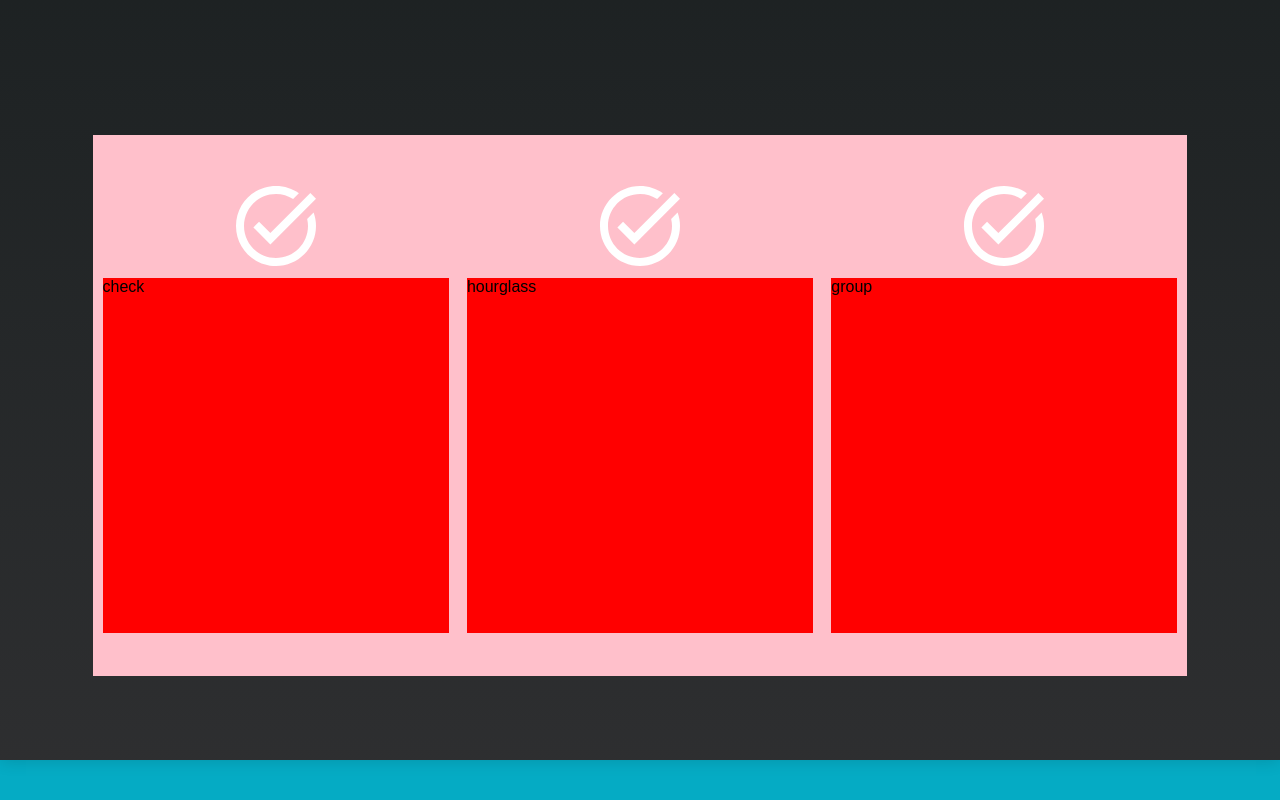
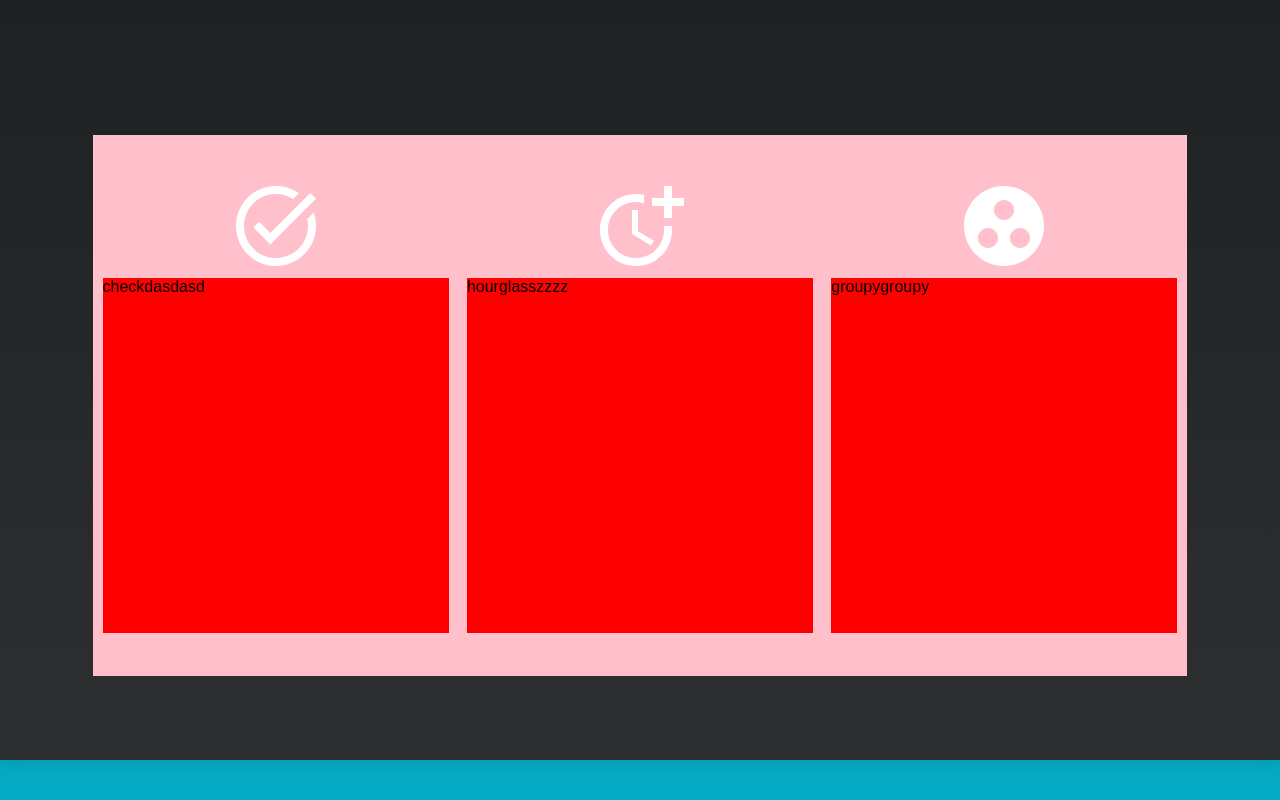
Before and after one commit to AbbaTek-Group/mp-connect, a React (Create React App) app in the folder mp-connect/: page / in a window 1280 px wide. Shown: the part 1471-2271 px from the top of the page. Built offline with nearby package versions, Linux system fonts and the light colour scheme; a web font is replaced by a local one.

Commit message:
Update IconBox.tsx

```diff
--- a/mp-connect/src/components/landing/content/IconBox.tsx
+++ b/mp-connect/src/components/landing/content/IconBox.tsx
@@ -1,15 +1,31 @@
 import { Box } from "@mui/material";
 import TaskAltIcon from "@mui/icons-material/TaskAlt";
+import MoreTimeIcon from "@mui/icons-material/MoreTime";
+import GroupWorkIcon from "@mui/icons-material/GroupWork";
 import { inline } from "../../../styles";
 import { IconBoxProps } from "../../../types";
 
 export const IconBox = ({ id }: IconBoxProps) => {
+  // renders icon & text conditionally according to id
+
   return (
     <Box sx={inline.secondDivSx.iconBox.container}>
       <Box>
-        <TaskAltIcon sx={inline.secondDivSx.iconBox.icon} />
+        {id === "check" ? (
+          <TaskAltIcon sx={inline.secondDivSx.iconBox.icon} />
+        ) : id === "hourglass" ? (
+          <MoreTimeIcon sx={inline.secondDivSx.iconBox.icon} />
+        ) : (
+          <GroupWorkIcon sx={inline.secondDivSx.iconBox.icon} />
+        )}
       </Box>
-      <Box sx={inline.secondDivSx.iconBox.textBox}>{id}</Box>
+      <Box sx={inline.secondDivSx.iconBox.textBox}>
+        {id === "check"
+          ? "checkdasdasd"
+          : id === "hourglass"
+          ? "hourglasszzzz"
+          : "groupygroupy"}
+      </Box>
     </Box>
   );
 };
```
